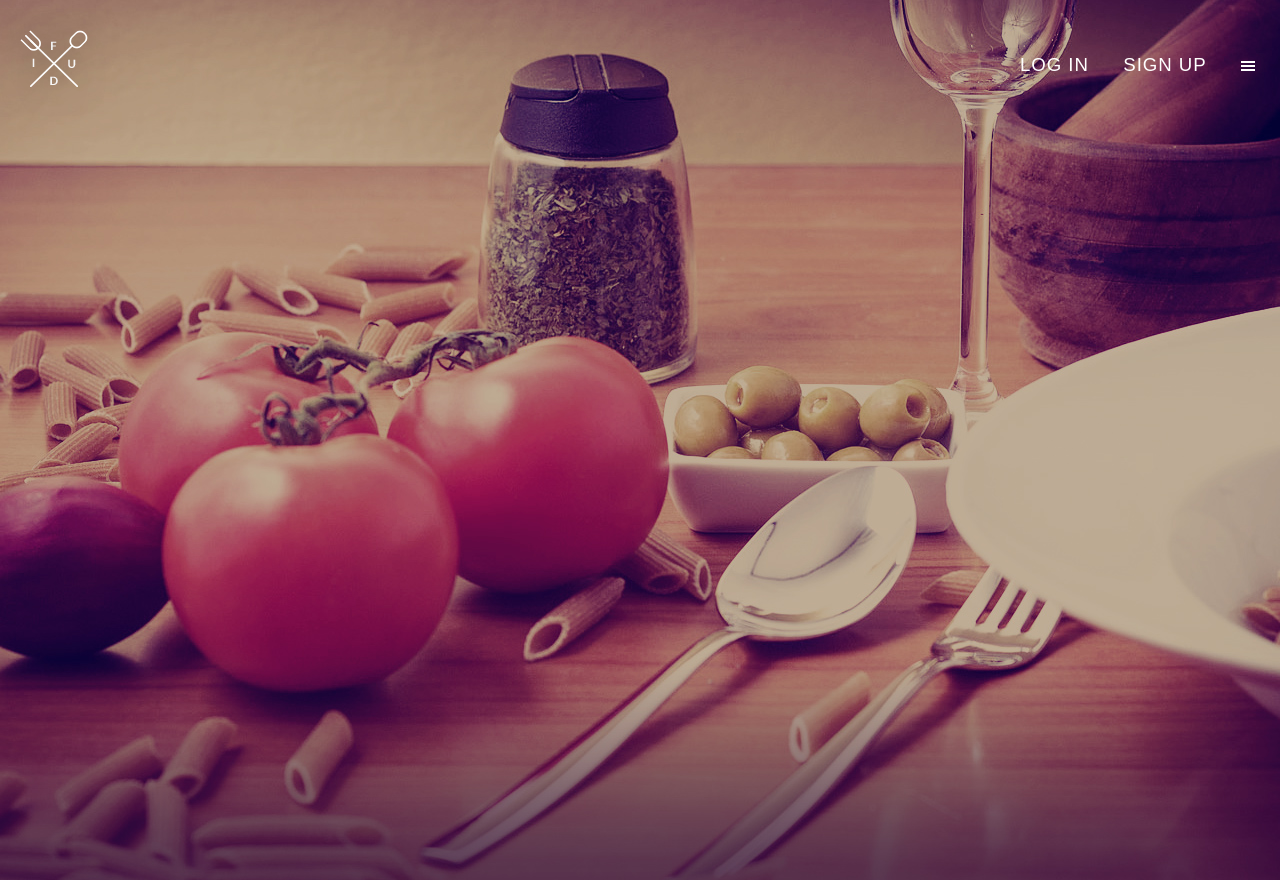
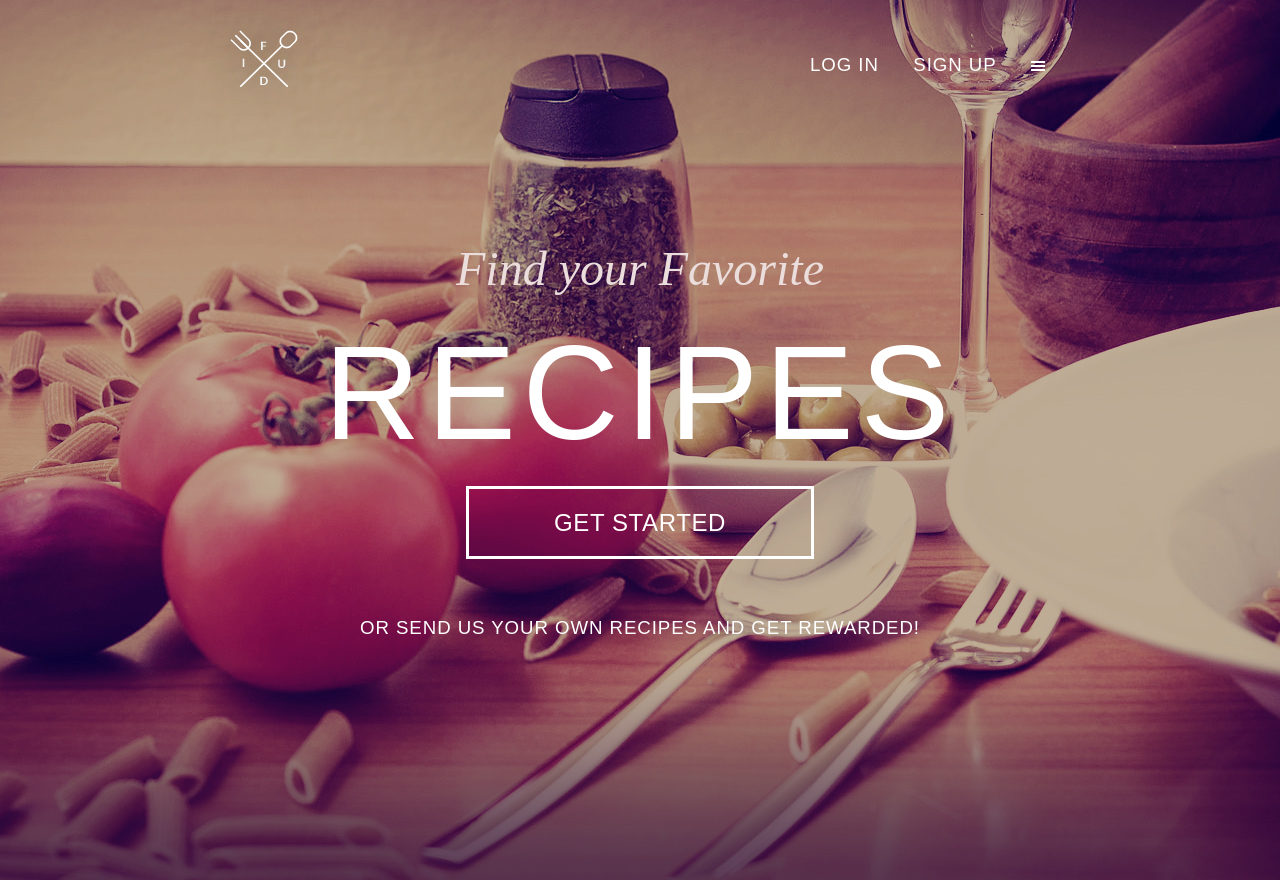
Before and after one commit to dzarezenko/beetroot_lesson_9, a plain HTML site: page public_html/fudi/index.html in a window 1280 px wide. Drawn offline with Linux system fonts and the light colour scheme.

Commit message:
Header finished

```diff
--- a/public_html/fudi/css/main.css
+++ b/public_html/fudi/css/main.css
@@ -17,6 +17,8 @@ header {
   background-position: center;
   background-size: cover;
   color: white;
+  display: flex;
+  flex-direction: column;
 }
 header nav {
   width: 100%;
@@ -33,6 +35,7 @@ header nav {
 }
 header nav #menu {
   text-transform: uppercase;
+  padding-right: 210px;
 
 }
 header nav #menu span {
@@ -40,4 +43,43 @@ header nav #menu span {
 }
 header nav > a {
   flex-grow: 2;
+  padding-left: 210px;
 }
+
+#header-content {
+  display: flex;
+  flex-direction: column;
+  margin: auto auto;
+  text-align: center;
+}
+#header-content div:nth-child(1) {
+  font-size: 36pt;
+  font-style:italic;
+  font-family: 'Times New Roman', Times, serif;
+  color: #eadddb;
+}
+#header-content div:nth-child(2) {
+  font-size: 100pt;
+  font-family: "Myriad Pro", sans-serif;
+  letter-spacing: 0.05em;
+
+  padding-top: 20px;
+}
+#header-content div:nth-child(3) {
+  padding-top: 40px;
+}
+#header-content div:nth-child(3) a {
+  font-size: 18pt;
+  font-family: "Myriad Pro", sans-serif;
+  letter-spacing: 0.025em;
+
+  border: 3px solid #fff;
+  padding: 20px 85px;
+}
+#header-content div:nth-child(4) {
+  font-size: 14pt;
+  font-family: "Myriad Pro", sans-serif;
+  letter-spacing: 0.05em;
+
+  padding-top: 80px;
+}
--- a/public_html/fudi/index.html
+++ b/public_html/fudi/index.html
@@ -15,6 +15,20 @@
           <img src="img/logo.png" />
         </a>
       </nav>
+      <section id="header-content">
+        <div>
+            Find your Favorite
+        </div>
+        <div>
+            RECIPES
+        </div>
+        <div>
+          <a href="./get-started.html">GET STARTED</a>
+        </div>
+        <div>
+          OR SEND US YOUR OWN RECIPES AND GET REWARDED!
+        </div>
+      </section>
     </header>
     <main>
 
```
